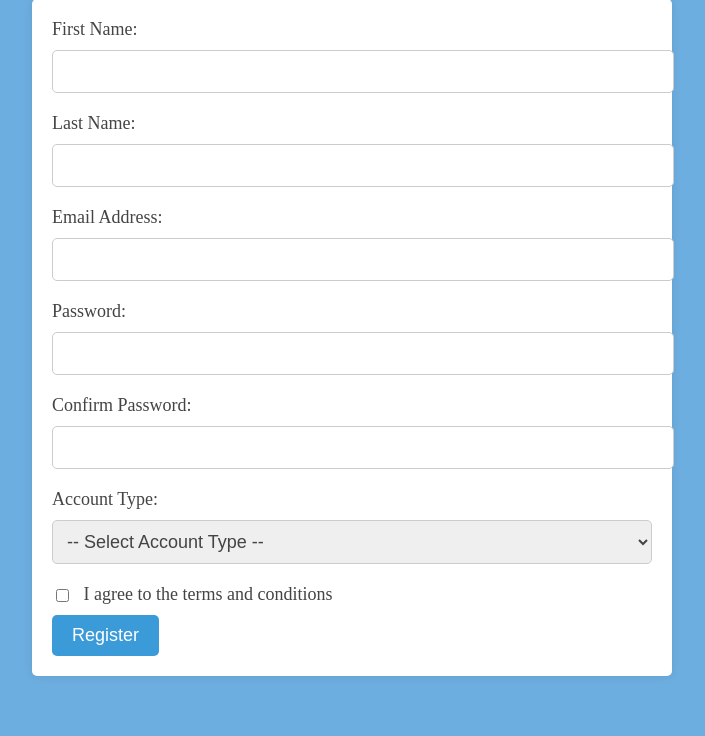
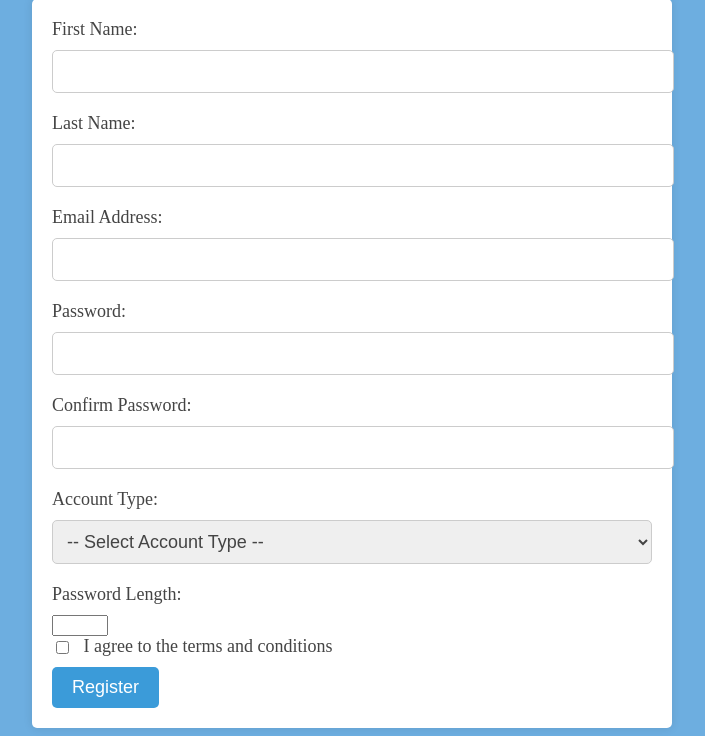
Before and after one commit to Yozi47/BankingBot, a Flask app: page /signup.html in a window 1280 px wide. Shown: the part 143-879 px from the top of the page, without its empty margins (288-993 px from the left). Before the commit the page ends 819 px from the top, so only its background shows below. Run offline with Flask 3, Linux system fonts and the light colour scheme.

Commit message:
password changes

```diff
--- a/templates/signup.html
+++ b/templates/signup.html
@@ -90,11 +90,13 @@
 			<option value="checking">Checking Account</option>
 		</select>
 
+		<label for="password_length">Password Length:</label>
+		<input type="number" id="password_length" name="password_length" min="8" max="16" required>
+
 		<label for="terms_and_conditions">
 			<input type="checkbox" id="terms_and_conditions" name="terms_and_conditions" required>
 			I agree to the terms and conditions
 		</label>
-
 		<input type="submit" value="Register">
 	</form>
 </body>
```
